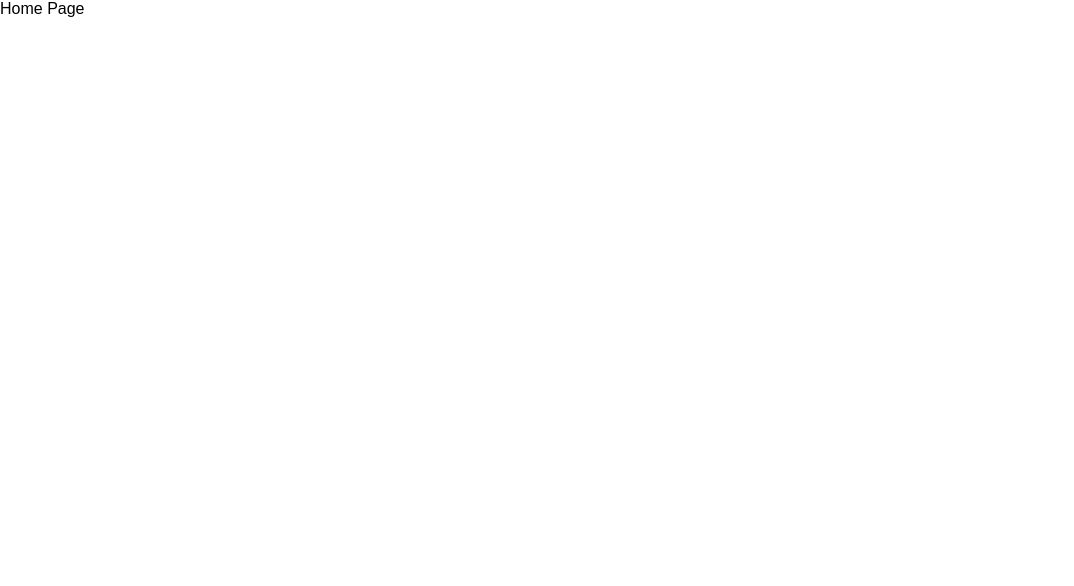
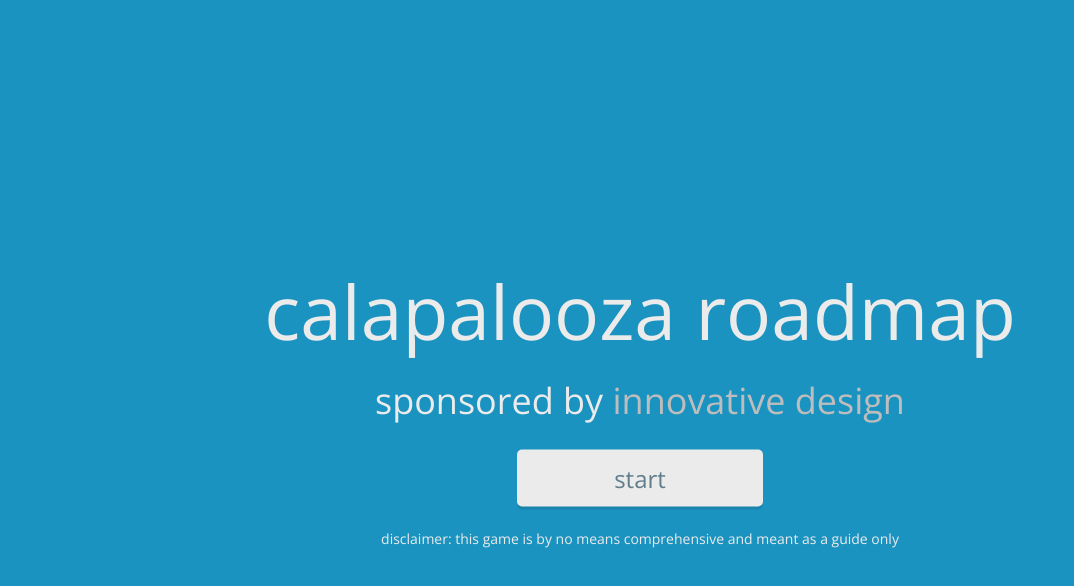
Before and after one commit to jubearsun/calapalooza, a website: page src/index.html in a window 1280 px wide. Shown: the whole page, without its empty margins (0-1074 px from the left). Drawn offline with nearby package versions, Linux system fonts and the light colour scheme; files that its build step writes are made by us from their sources; files whose address does not match are found by name.

Commit message:
made home page

```diff
--- a/src/index.html
+++ b/src/index.html
@@ -1,14 +1,17 @@
-<html id="ng-app" data-ng-app="appName">
+<html id="ng-app" data-ng-app="calapalooza">
     <head>
         <meta charset="UTF-8">
         <meta name="viewport" content="width=device-width, initial-scale=1">
         <base href="/" />
 
-        <title data-ng-bind="$state.current.data.pageTitle">Default Title</title>
-        <link rel="icon" type="image/png" href="./assets/img/logo/favicon.ico">
+        <title data-ng-bind="$state.current.data.pageTitle">Calapalooza Roadmap</title>
+        <link rel="icon" type="image/png" href="./assets/img/logo/favicon.png">
 
         <!-- CSS -->
         <link rel="stylesheet" type="text/css" href="./css/style.min.css">
+
+        <!-- FONTS -->
+        <link href='https://fonts.googleapis.com/css?family=Open+Sans' rel='stylesheet' type='text/css'>
 
         <!-- LIBRARIES -->
         <script src="./libs/js/angular.min.js"></script>
--- a/src/js/app.js
+++ b/src/js/app.js
@@ -1,4 +1,4 @@
-var app = angular.module('appName', [
+var app = angular.module('calapalooza', [
         'ui.router',
         'ngTouch'
     ]);
@@ -25,7 +25,7 @@
                 url: '/',
                 templateUrl: './views/home.html',
                 data: {
-                    pageTitle: 'Title'
+                    pageTitle: 'Calapalooza Roadmap | Sponsored by Innovative Design'
                 }
             });
     }
--- a/src/sass/application.scss
+++ b/src/sass/application.scss
@@ -17,3 +17,4 @@
 //// Modules
 
 //// Pages
+@import "pages/index.scss";
--- a/src/sass/base.scss
+++ b/src/sass/base.scss
@@ -19,4 +19,18 @@
 body {
     position: relative;
     z-index: 1;
+    font-family: "Open Sans", sans-serif;
+    overflow: hidden;
 }
+
+.page-container {
+    padding: 2%;
+    a {
+        color: $grey;
+        text-decoration: none;
+        transition: color 250ms;
+        &:hover {
+            color: darken($grey, 10%);
+        }
+    }
+}
--- /dev/null
+++ b/src/sass/pages/_home.scss
@@ -0,0 +1,41 @@
+.home-page {
+    background: $blue;
+    height: 100%;
+    color: $white;
+    .content-wrapper {
+        @include vertical-align();
+        text-align: center;
+        .title {
+            font-size: 75px;
+            line-height: 121px;
+        }
+        .subtitle {
+            font-size: 36px;
+            line-height: 58px;
+        }
+        .button-wrapper {
+            width: 100%;
+            .start {
+                margin: 20px 0;
+                width: 20%;
+                font-size: 24px;
+                color: $blue-grey;
+                background: $white;
+                padding: 10px;
+                border: solid 2px $white;
+                border-radius: 5px;
+                outline: none;
+                box-shadow: 0 3px 0 rgba(0,0,0,0.1);
+                transition: all 400ms;
+                &:hover {
+                    background: lighten($green, 20%);
+                    color: $white;
+                }
+            }
+        }
+        .disclaimer {
+            font-size: 14px;
+            line-height: 23px;
+        }
+    }
+}
--- /dev/null
+++ b/src/sass/pages/index.scss
@@ -0,0 +1 @@
+@import "_home";
--- a/src/sass/variables.scss
+++ b/src/sass/variables.scss
@@ -1 +1,9 @@
 // Variables
+
+// Colors
+$blue: #1B93C0;
+$white: #EBEBEB;
+$black: #000000;
+$blue-grey: #607D8B;
+$green: #43A047;
+$grey: #BDBDBD;
--- a/src/views/home.html
+++ b/src/views/home.html
@@ -1,3 +1,10 @@
-<div class="home-page">
-    Home Page
+<div class="home-page page-container">
+    <div class="content-wrapper">
+        <div class="title">calapalooza roadmap</div>
+        <div class="subtitle">sponsored by <a href="http://innovativedesign.club" target="_blank">innovative design</a></div>
+        <div class="button-wrapper">
+            <button class="start">start</button>
+        </div>
+        <div class="disclaimer">disclaimer: this game is by no means comprehensive and meant as a guide only</div>
+    </div>
 </div>
```
Also changed, not shown: dist/assets/img/logo/favicon.png (added), dist/css/style.min.css, dist/index.html, dist/js/app.min.js, dist/views/home.html, src/assets/img/logo/favicon.png (added), 2 other files.
